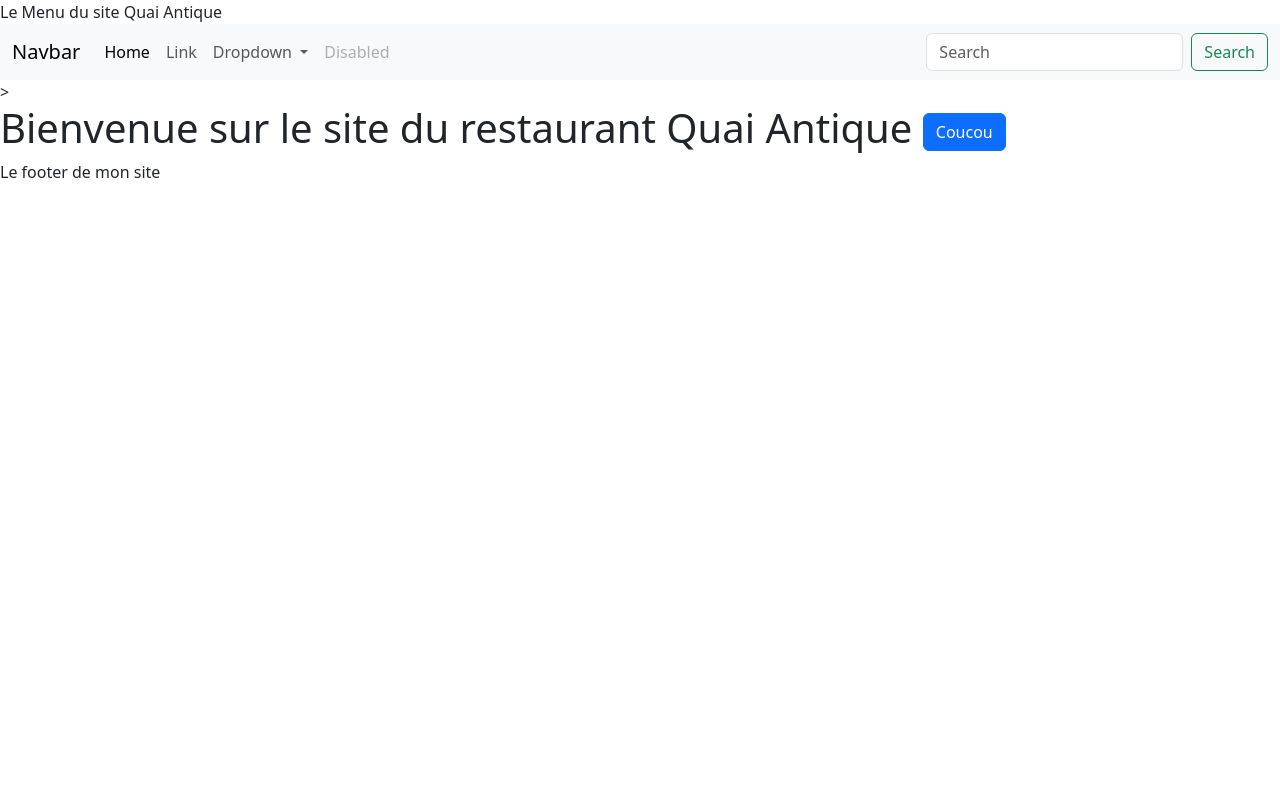
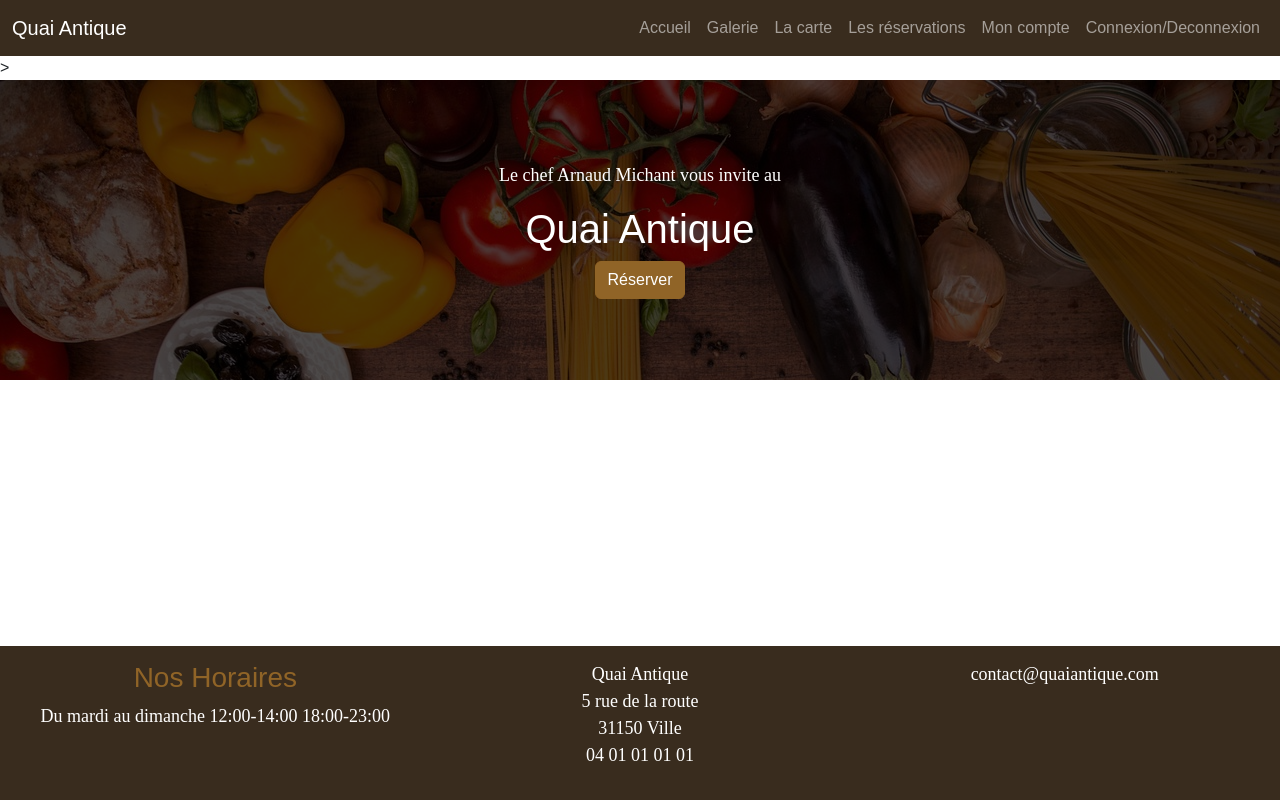
Before and after one commit to chloebaisse1/projetweb, a website with bundled scripts: page index.html in a window 1280 px wide. Built offline with nearby package versions, Linux system fonts and the light colour scheme; files whose address does not match are found by name; a web font is replaced by a local one.

Commit message:
Ajout des images + bloc big title

```diff
--- a/index.html
+++ b/index.html
@@ -1,61 +1,72 @@
 <!DOCTYPE html>
 <html lang="en">
   <head>
-    <meta charset="UTF-8" />
-    <meta name="vieport" content="width=device-width, initial-scale="1.0">
-    <link rel="preconnect" href="https://fonts.googleapis.com" />
-    <link rel="preconnect" href="https://fonts.gstatic.com" crossorigin />
-    <link
-      href="https://fonts.googleapis.com/css2?family=Hind+Madurai:wght@300;400&display=swap"
-      rel="stylesheet"
-    />
-    <link rel="stylesheet" href="node_modules/bootstrap/dist/css/bootstrap.min.css"/>
-    <link rel="stylesheet" href="node_modules/bootstrap-icons/font/bootstrap-icons.css"/>
+    <meta charset="UTF-8">
+    <meta name="viewport" content="width=device-width, initial-scale=1.0">
+    <link rel="preconnect" href="https://fonts.googleapis.com">
+    <link rel="preconnect" href="https://fonts.gstatic.com" crossorigin>
+    <link href="https://fonts.googleapis.com/css2?family=Hind+Madurai:wght@300;400&display=swap" rel="stylesheet">
+    <link rel="stylesheet" href="scss/main.css"/>
 
     <title>Document</title>
   </head>
   <body>
-      <header>Le Menu du site Quai Antique</header>
-    <header><nav class="navbar navbar-expand-lg bg-body-tertiary">
-      <div class="container-fluid">
-        <a class="navbar-brand" href="#">Navbar</a>
+
+      <header>
+        <nav class="navbar navbar-expand-lg bg-dark" data-bs-theme="dark">
+        <div class="container-fluid">
+        <a class="navbar-brand" href="/">Quai Antique</a>
         <button class="navbar-toggler" type="button" data-bs-toggle="collapse" data-bs-target="#navbarSupportedContent" aria-controls="navbarSupportedContent" aria-expanded="false" aria-label="Toggle navigation">
           <span class="navbar-toggler-icon"></span>
         </button>
         <div class="collapse navbar-collapse" id="navbarSupportedContent">
-          <ul class="navbar-nav me-auto mb-2 mb-lg-0">
+          <ul class="navbar-nav ms-auto mb-2 mb-lg-0">
             <li class="nav-item">
-              <a class="nav-link active" aria-current="page" href="#">Home</a>
+              <a class="nav-link"  href="/">Accueil</a>
             </li>
             <li class="nav-item">
-              <a class="nav-link" href="#">Link</a>
-            </li>
-            <li class="nav-item dropdown">
-              <a class="nav-link dropdown-toggle" href="#" role="button" data-bs-toggle="dropdown" aria-expanded="false">
-                Dropdown
-              </a>
-              <ul class="dropdown-menu">
-                <li><a class="dropdown-item" href="#">Action</a></li>
-                <li><a class="dropdown-item" href="#">Another action</a></li>
-                <li><hr class="dropdown-divider"></li>
-                <li><a class="dropdown-item" href="#">Something else here</a></li>
-              </ul>
+              <a class="nav-link" href="#">Galerie</a>
             </li>
             <li class="nav-item">
-              <a class="nav-link disabled" aria-disabled="true">Disabled</a>
+              <a class="nav-link"  href="#">La carte</a>
+            </li>
+            <li class="nav-item">
+              <a class="nav-link"  href="#">Les réservations</a>
+            </li>
+            <li class="nav-item">
+              <a class="nav-link"  href="#">Mon compte</a>
+            </li>
+            <li class="nav-item">
+              <a class="nav-link"  href="#">Connexion/Deconnexion</a>
             </li>
           </ul>
-          <form class="d-flex" role="search">
-            <input class="form-control me-2" type="search" placeholder="Search" aria-label="Search">
-            <button class="btn btn-outline-success" type="submit">Search</button>
-          </form>
         </div>
       </div>
     </nav>></i></header>
 
     <main id="main-page"></main>
 
-    <footer>Le footer de mon site</footer>
+    <footer class="bg-dark text-white text-center footer">
+      <div class="row">
+      <div class="col-12 col-lg-4">
+          <h3 class="text-primary">Nos Horaires</h3>
+
+          <p>Du mardi au dimanche  12:00-14:00  18:00-23:00</p>
+
+      </div>
+      <div class="col-6 col-lg-4">
+          <p> Quai Antique <br/>
+              5 rue de la route <br/>
+              31150 Ville <br/>
+              04 01 01 01 01 <br/>
+          </p>
+      </div>
+      <div class="col-6 col-lg-4">
+          <p>contact@quaiantique.com</p>
+      </div>
+</div>
+
+    </footer>
     <script type="module" src="Router/router.js"></script>
     <script src="node_modules/bootstrap/dist/js/bootstrap.bundle.min.js"></script>
   </body>
--- a/pages/home.html
+++ b/pages/home.html
@@ -1,3 +1,7 @@
-<h1>Bienvenue sur le site du restaurant Quai Antique</h1!>
-
-  <button class="btn btn-primary">Coucou</button>
+<div class="hero-scene text-center text-white">
+  <div class="text-center hero-scene-content">
+    <p>Le chef Arnaud Michant vous invite au</p>
+    <h1>Quai Antique</h1>
+    <button class="btn btn-primary">Réserver</button>
+  </div>
+</div>
--- a/scss/main.scss
+++ b/scss/main.scss
@@ -1 +1,50 @@
+@import url("/node_modules/bootstrap-icons/font/bootstrap-icons.css");
 @import "custom";
+
+html {
+  position: relative;
+  min-height: 100%;
+}
+
+main {
+  margin-bottom: 250px;
+}
+
+footer.footer {
+  padding: 15px;
+  position: absolute;
+  bottom: 0;
+  width: 100%;
+}
+p {
+  font-family: $font-family-serif;
+  font-size: 18px;
+}
+
+.hero-scene {
+  position: relative;
+  &::before {
+    content: "";
+    position: absolute;
+    top: 0;
+    left: 0;
+    width: 100%;
+    height: 100%;
+    background-image: url(../images/fondHeroScene.jpg);
+    background-size: cover;
+    filter: brightness(0.3);
+  }
+
+  * {
+    //positionner les elements devant le ::before
+    position: relative;
+  }
+
+  .hero-scene-content {
+    height: 300px;
+    display: flex;
+    flex-direction: column;
+    align-items: center;
+    justify-content: center; /* margin-top: 0px; */
+  }
+}
```
Also changed, not shown: images/chef.jpg (added), images/fondHeroScene.jpg (added), images/food.jpg (added), images/saumon.jpg (added), images/tables.jpg (added), images/vins.jpg (added), scss/main.css, 1 other file.
